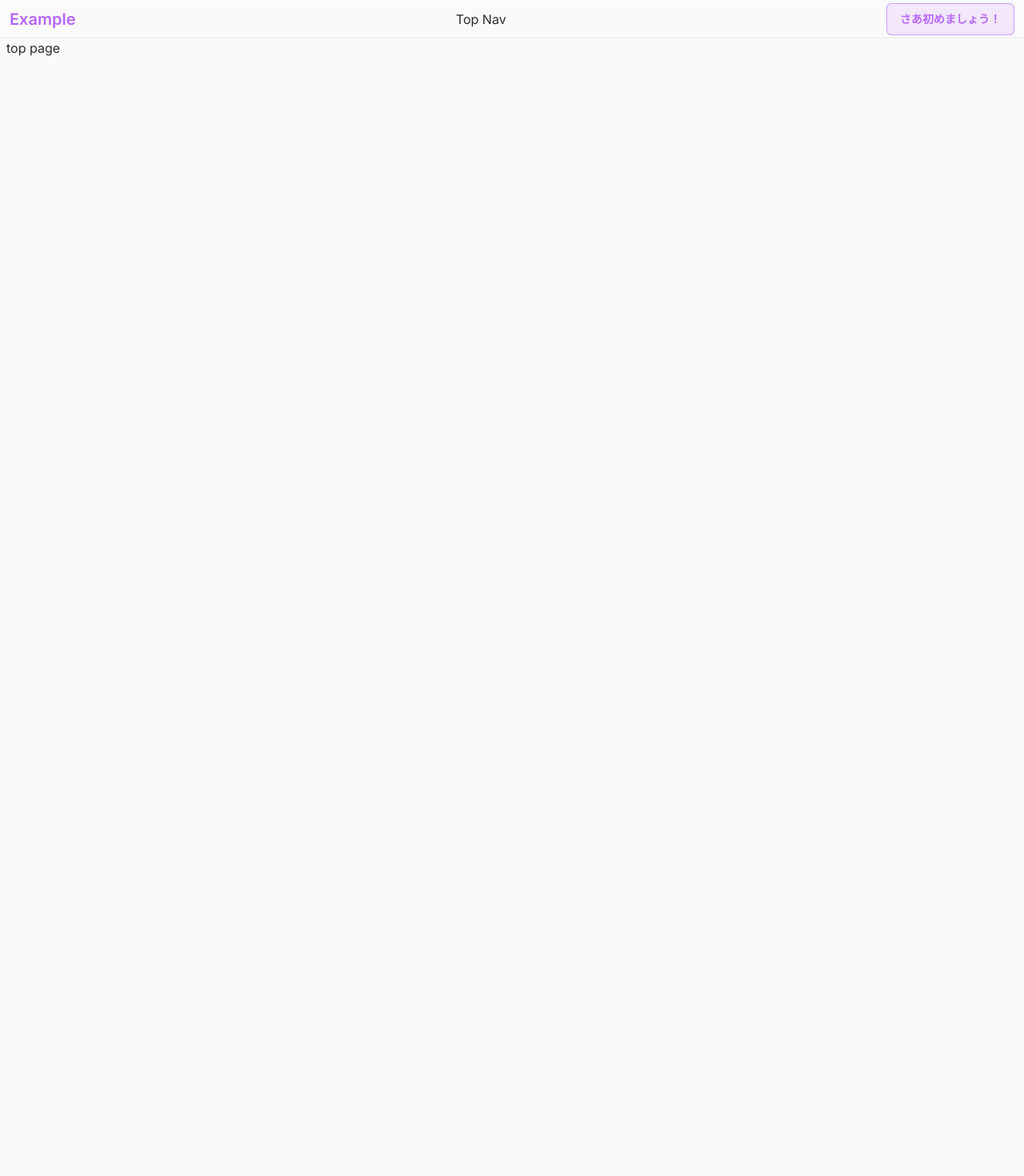
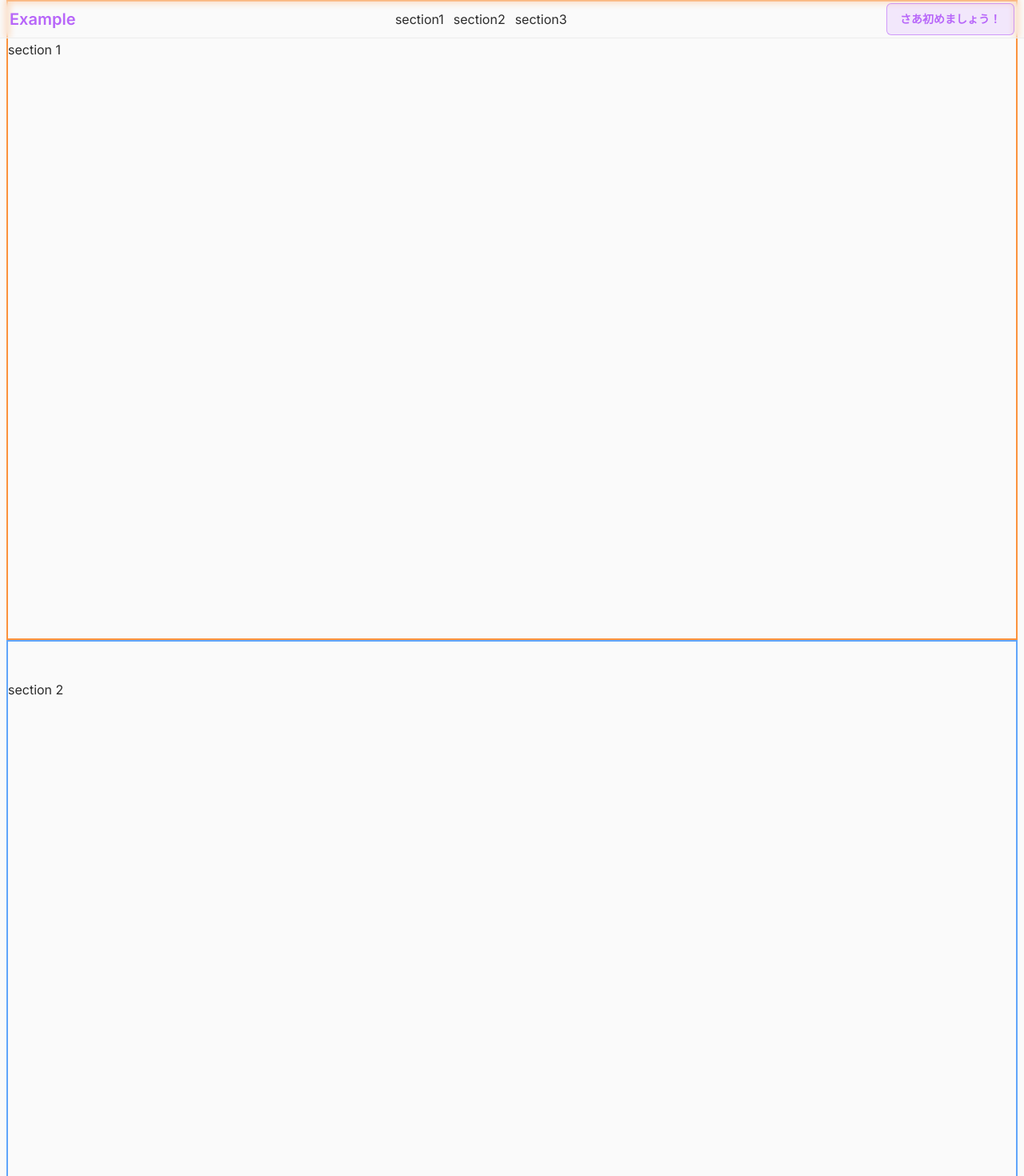
Before and after one commit to R1013-T/nextjs-dashboard-template, a Next.js app: page / in a window 1280 px wide. Shown: the top 1470 px of the page at 80% size. Built offline with nearby package versions, Linux system fonts and the light colour scheme.

Commit message:
create top nav

```diff
--- a/src/app/globals.css
+++ b/src/app/globals.css
@@ -1,6 +1,10 @@
 @tailwind base;
 @tailwind components;
 @tailwind utilities;
+
+html {
+  scroll-behavior: smooth;
+}
 
 @layer base {
   :root {
--- a/src/app/page.tsx
+++ b/src/app/page.tsx
@@ -5,11 +5,22 @@ export default function Home() {
   return (
     <article className="h-screen">
       <Header />
-      <ScrollArea className="pt-12 px-2">
-        <section className="h-screen">
-          <p>top page</p>
+      <ScrollArea className="px-2">
+        <section
+          id="section1"
+          className="pt-12 h-screen border-2 border-orange-400"
+        >
+          <p>section 1</p>
         </section>
-        <section className="h-screen"></section>
+        <section
+          id="section2"
+          className="pt-12 h-screen border-2 border-blue-400"
+        >
+          <p>section 2</p>
+        </section>
+        <section id="section3" className="pt-12 `h-screen border-green-400">
+          <p>section 3</p>
+        </section>
       </ScrollArea>
     </article>
   )
--- a/src/components/nav/top/index.tsx
+++ b/src/components/nav/top/index.tsx
@@ -1,5 +1,11 @@
-import React from 'react'
+import TopNavItem from './nav-item'
 
 export default function TopNav() {
-  return <nav>Top Nav</nav>
+  return (
+    <nav className="flex gap-3">
+      <TopNavItem href="#section1" name="section1" />
+      <TopNavItem href="#section2" name="section2" />
+      <TopNavItem href="#section3" name="section3" />
+    </nav>
+  )
 }
--- /dev/null
+++ b/src/components/nav/top/nav-item/index.tsx
@@ -0,0 +1,11 @@
+import Link from 'next/link'
+
+export default function TopNavItem({
+  href,
+  name,
+}: {
+  href: string
+  name: string
+}) {
+  return <Link href={href}>{name}</Link>
+}
```
Also changed, not shown: 2 other files (tests, documents, lock files or other folders).
